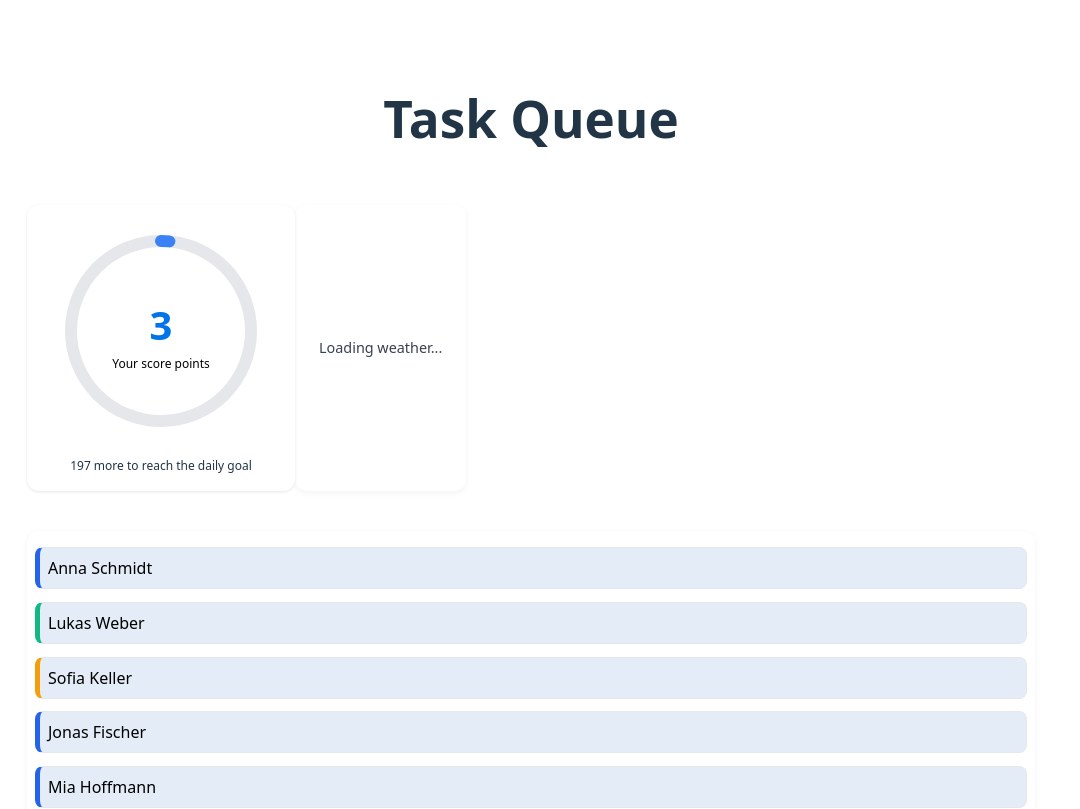
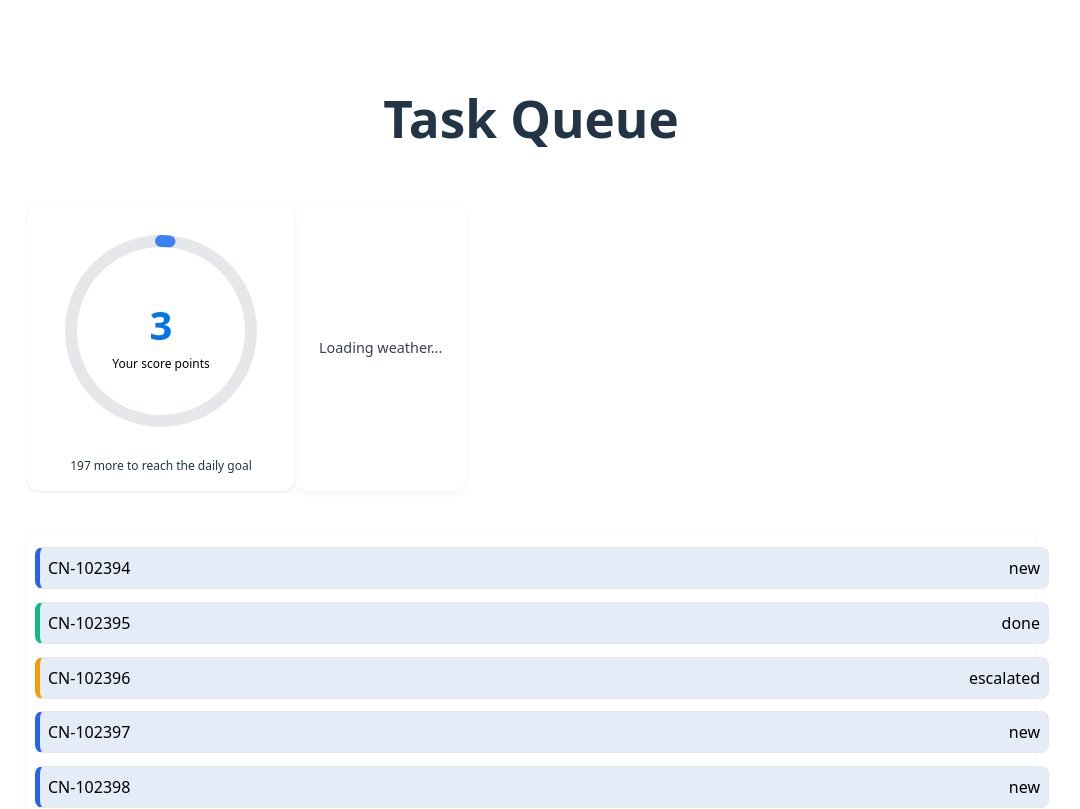
Before and after one commit to Catherine358/tasks-manager, a React (Vite) app: page / in a window 1280 px wide. Shown: the top 809 px of the page, without its empty margins (109-1189 px from the left). Built offline with nearby package versions, Linux system fonts and the light colour scheme; no server answers.

Commit message:
fixed data showing in TaskItem.tsx

```diff
--- a/src/components/TaskItem/TaskItem.module.css
+++ b/src/components/TaskItem/TaskItem.module.css
@@ -1,5 +1,6 @@
 .taskCard {
     display: flex;
+    width: 100%;
     justify-content: space-between;
     align-items: center;
     background: #E3ECF7;
--- a/src/components/TaskItem/TaskItem.tsx
+++ b/src/components/TaskItem/TaskItem.tsx
@@ -13,7 +13,8 @@ export default function TaskItem({ task }: { task: Task }) {
         onClick={taskHandler}
         className={`${styles.taskCard} ${styles[task.status]}`}
     >
-      {task.name}
+      <span>{task.contractNumber}</span>
+      <span>{task.status}</span>
     </li>
   );
 };
```
